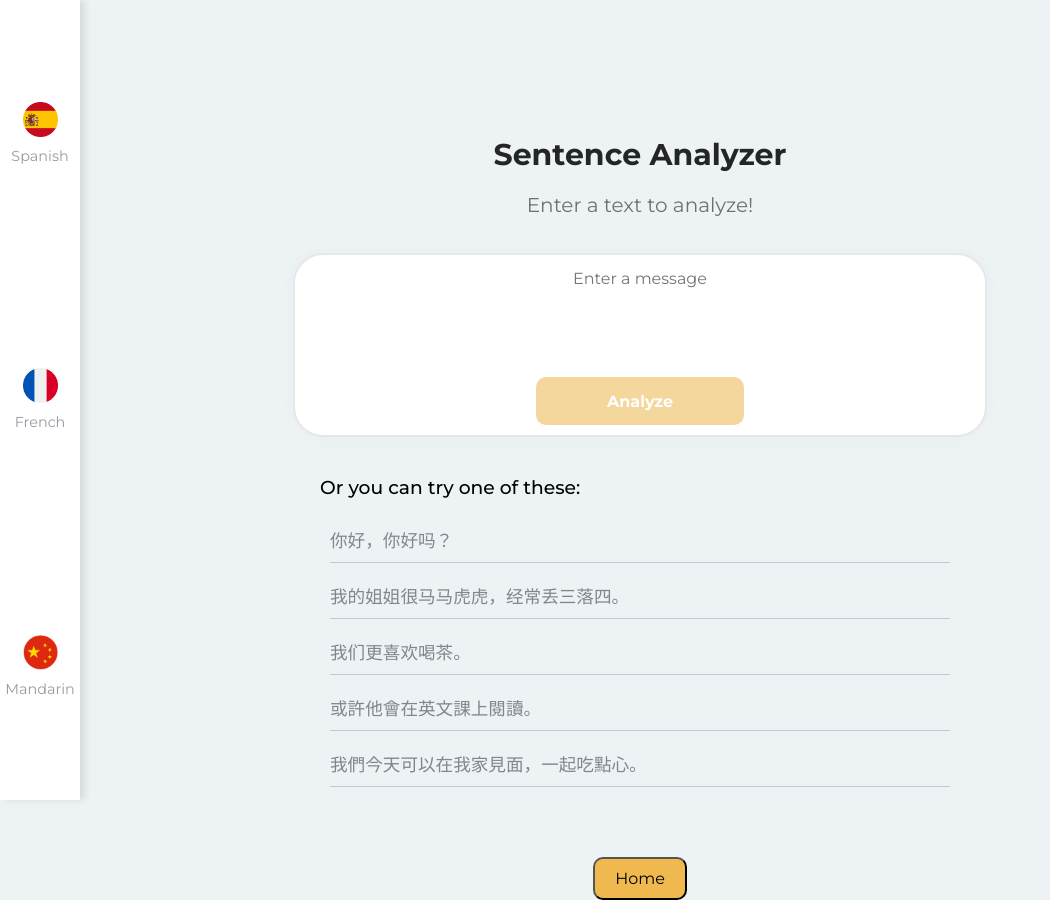
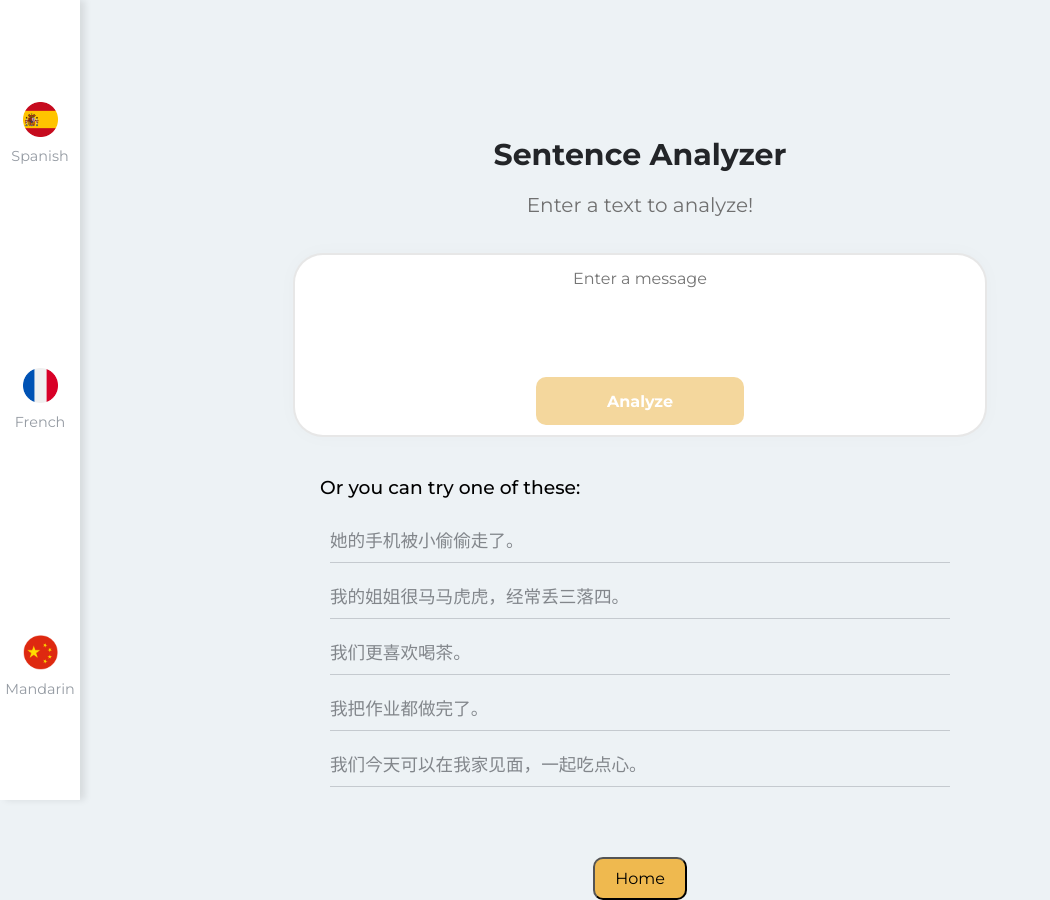
Before and after one commit to bz421/LanguageAnalyzer, a React (Create React App) app in the folder client/: page /language/1 in a window 1280 px wide. Shown: the whole page, without its empty margins (0-1050 px from the left). Built offline with nearby package versions, Linux system fonts and the light colour scheme; no server answers; a web font is replaced by a local one.

Commit message:
modified example sentences

```diff
--- a/client/src/Pages/Language.js
+++ b/client/src/Pages/Language.js
@@ -233,11 +233,11 @@ export default function Page() {
                             ) : (
                                 <div className="sample">
                                 <h3>Or you can try one of these:</h3>
-                                <p onClick={handleSampleClick} style={{cursor: 'pointer'}}>你好，你好吗？</p>
+                                <p onClick={handleSampleClick} style={{cursor: 'pointer'}}>她的手机被小偷偷走了。</p>
                                 <p onClick={handleSampleClick} style={{cursor: 'pointer'}}>我的姐姐很马马虎虎，经常丢三落四。</p>
                                 <p onClick={handleSampleClick} style={{cursor: 'pointer'}}>我们更喜欢喝茶。</p>
-                                <p onClick={handleSampleClick} style={{cursor: 'pointer'}}>或許他會在英文課上閱讀。</p>
-                                <p onClick={handleSampleClick} style={{cursor: 'pointer'}}>我們今天可以在我家見面，一起吃點心。</p>
+                                <p onClick={handleSampleClick} style={{cursor: 'pointer'}}>我把作业都做完了。</p>
+                                <p onClick={handleSampleClick} style={{cursor: 'pointer'}}>我们今天可以在我家见面，一起吃点心。</p>
 
                                 </div>
                             )
```
